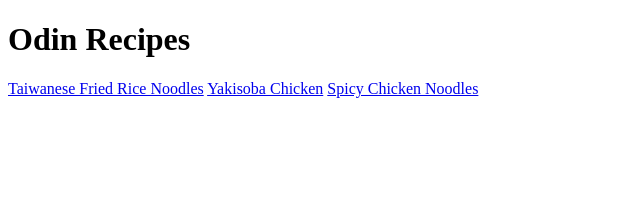
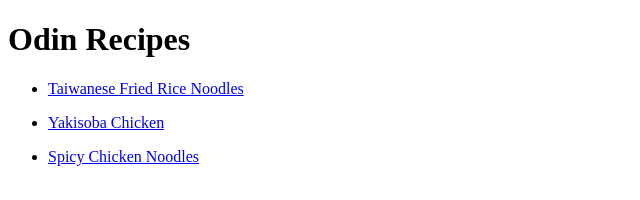
Before and after one commit to lukepattersn/lukes-recipes, a plain HTML site: page index.html in a window 1280 px wide. Shown: the whole page, without its empty margins (0-640 px from the left). Drawn offline with Linux system fonts and the light colour scheme.

Commit message:
Add Files

```diff
--- a/index.html
+++ b/index.html
@@ -6,8 +6,8 @@
 </head>
 <body>
     <h1>Odin Recipes</h1>
-    <a href="recipes/tsaoMiFun.html">Taiwanese Fried Rice Noodles</a>
-    <a href="recipes/YakisobaChicken.html">Yakisoba Chicken</a>
-    <a href="recipes/SpicyChickenNoodles.html">Spicy Chicken Noodles</a>
+    <ul><li><a href="recipes/tsaoMiFun.html">Taiwanese Fried Rice Noodles</a></li></ul>
+    <ul><li><a href="recipes/YakisobaChicken.html">Yakisoba Chicken</a></li></ul>
+    <ul><li><a href="recipes/SpicyChickenNoodles.html">Spicy Chicken Noodles</a></li></ul>
 </body>
 </html>
```
Also changed, not shown: recipes/SpicyChickenNoodles.html (+1 -0 lines), recipes/YakisobaChicken.html (+1 -0 lines), recipes/tsaoMiFun.html (+1 -0 lines).
